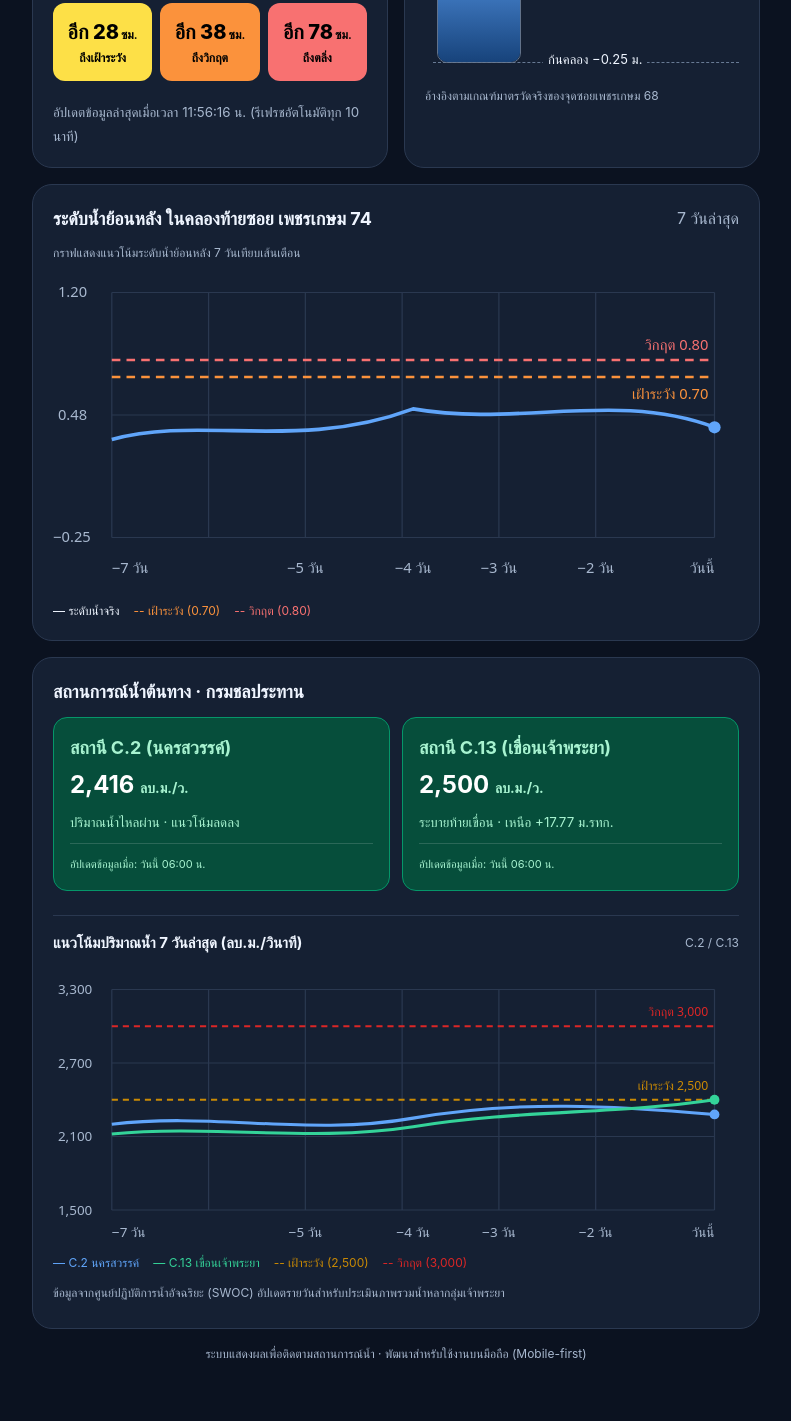
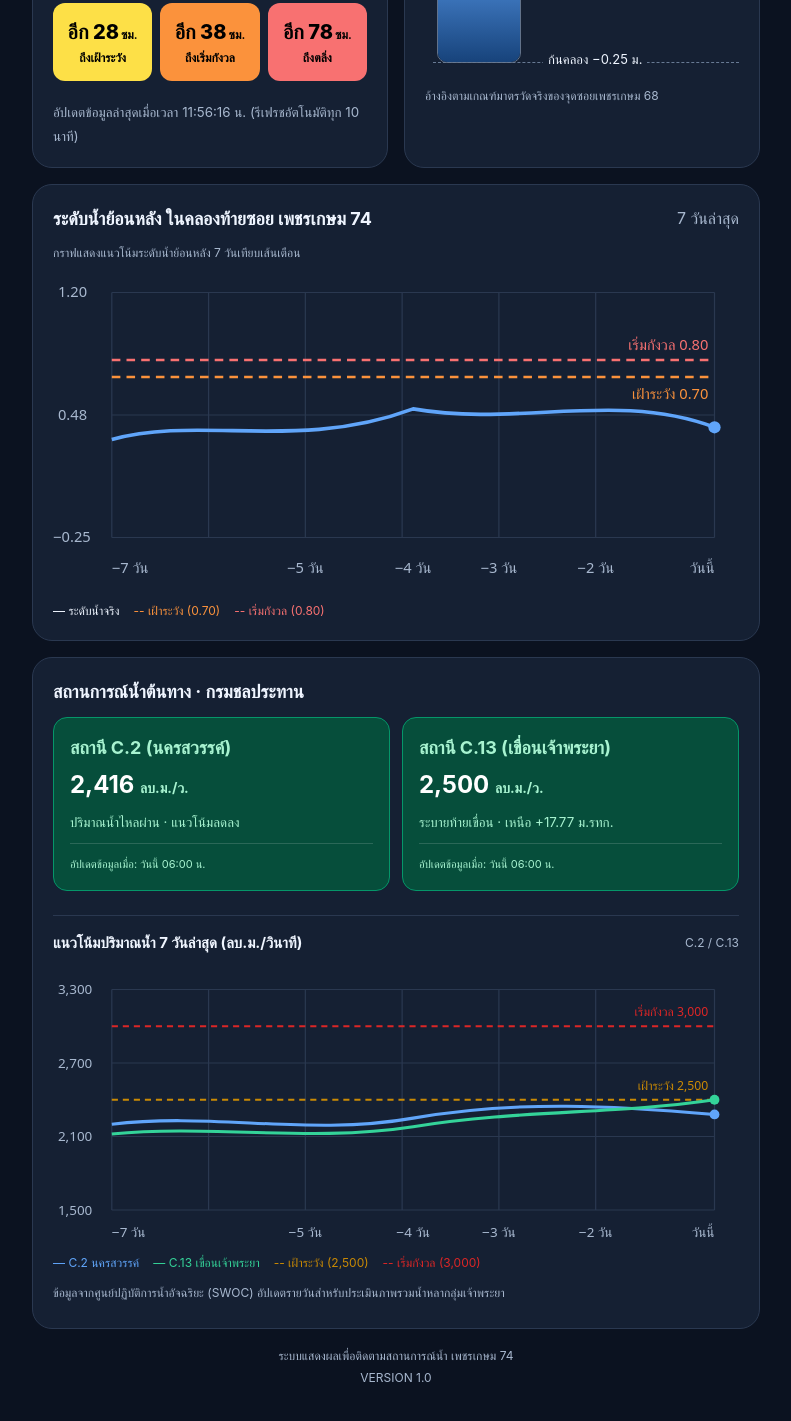
Before and after one commit to 4890595-BROY/Flood74, a plain HTML site: page index.html in a window 1280 px wide. Shown: the part 459-1880 px from the top of the page, without its empty margins (244-1035 px from the left). Drawn offline with Linux system fonts and the light colour scheme.

Commit message:
Add files via upload

```diff
--- a/index.html
+++ b/index.html
@@ -44,7 +44,6 @@ p { margin:6px 0 }
   border-radius:30px; padding:8px 18px; font-size:16px; font-weight:bold;
 }
 
-/* สไตล์กล่องระดับน้ำหลักแบบเปลี่ยนสีได้ตามเกณฑ์ */
 .value-box {
   border-radius: 16px; padding: 14px 10px; margin: 14px 0;
   text-align: center;
@@ -151,7 +150,7 @@ svg { display:block; width:100%; height:auto }
 .gate strong { font-size:18px; display:block; color:var(--blue) }
 .gate .val-big { font-size:24px; font-weight:bold; margin:6px 0 }
 .note { font-size:12px; color:var(--muted); margin-top:12px }
-footer { font-size:12px; color:var(--muted); text-align:center }
+footer { font-size:12px; color:var(--muted); text-align:center; line-height: 1.8; }
 @media(min-width:650px) {
   .overview { display:grid; grid-template-columns:1fr 1fr; gap:16px }
   .overview .card { margin-bottom:16px }
@@ -180,7 +179,6 @@ footer { font-size:12px; color:var(--muted); text-align:center }
         <span class="badge" id="status-badge">ปกติ</span>
       </div>
 
-      <!-- กล่องแสดงระดับน้ำหลัก ที่ปรับสีตามระดับน้ำ -->
       <div class="value-box status-green" id="main-value-box">
         <div class="label-top" id="main-label-text">ระดับน้ำปัจจุบัน</div>
         <div class="value">
@@ -198,7 +196,7 @@ footer { font-size:12px; color:var(--muted); text-align:center }
         </div>
         <div class="distance bg-orange">
           <div><strong style="color:#000" id="dist-danger">อีก 38</strong><span class="unit" style="color:#000">ซม.</span></div>
-          <span class="sub-bottom" style="color:#000">ถึงวิกฤต</span>
+          <span class="sub-bottom" style="color:#000">ถึงเริ่มกังวล</span>
         </div>
         <div class="distance bg-red">
           <div><strong style="color:#000" id="dist-bank">อีก 78</strong><span class="unit" style="color:#000">ซม.</span></div>
@@ -213,7 +211,7 @@ footer { font-size:12px; color:var(--muted); text-align:center }
       <div class="scale" role="img" aria-label="สเกลระดับน้ำคลองบางจาก">
         <div class="channel"><div class="water" id="water-bar" style="height:46.21%;"></div></div>
         <div class="mark" style="bottom:100%"><span>ตลิ่ง 1.20 ม.</span></div>
-        <div class="mark danger" style="bottom:72.41%"><span style="color:#f87171">วิกฤต 0.80 ม.</span></div>
+        <div class="mark danger" style="bottom:72.41%"><span style="color:#f87171">เริ่มกังวล 0.80 ม.</span></div>
         <div class="mark warn" style="bottom:65.52%"><span style="color:#fb923c">เฝ้าระวัง 0.70 ม.</span></div>
         <div class="mark now" id="water-mark" style="bottom:46.21%"><span>น้ำ <span id="water-mark-val">0.42</span> ม.</span></div>
         <div class="mark" style="bottom:0"><span>ก้นคลอง −0.25 ม.</span></div>
@@ -251,7 +249,7 @@ footer { font-size:12px; color:var(--muted); text-align:center }
               fill="none" stroke="#60a5fa" stroke-width="3"/>
         <circle cx="540" cy="130" r="5" fill="#60a5fa"/>
         <g font-family="system-ui,sans-serif" font-size="12">
-          <text x="535" y="67" text-anchor="end" fill="#f87171">วิกฤต 0.80</text>
+          <text x="535" y="67" text-anchor="end" fill="#f87171">เริ่มกังวล 0.80</text>
           <text x="535" y="107" text-anchor="end" fill="#fb923c">เฝ้าระวัง 0.70</text>
         </g>
       </svg>
@@ -259,7 +257,7 @@ footer { font-size:12px; color:var(--muted); text-align:center }
     <div class="legend">
       <span class="blue">― ระดับน้ำจริง</span>
       <span style="color:#fb923c">-- เฝ้าระวัง (0.70)</span>
-      <span style="color:#f87171">-- วิกฤต (0.80)</span>
+      <span style="color:#f87171">-- เริ่มกังวล (0.80)</span>
     </div>
   </section>
 
@@ -323,7 +321,7 @@ footer { font-size:12px; color:var(--muted); text-align:center }
           <circle cx="540" cy="110" r="4" fill="#34d399"/>
 
           <g font-family="system-ui,sans-serif" font-size="10">
-            <text x="535" y="42" text-anchor="end" fill="#dc2626">วิกฤต 3,000</text>
+            <text x="535" y="42" text-anchor="end" fill="#dc2626">เริ่มกังวล 3,000</text>
             <text x="535" y="102" text-anchor="end" fill="#ca8a04">เฝ้าระวัง 2,500</text>
           </g>
         </svg>
@@ -332,14 +330,15 @@ footer { font-size:12px; color:var(--muted); text-align:center }
         <span style="color:#60a5fa">― C.2 นครสวรรค์</span>
         <span style="color:#34d399">― C.13 เขื่อนเจ้าพระยา</span>
         <span style="color:#ca8a04">-- เฝ้าระวัง (2,500)</span>
-        <span style="color:#dc2626">-- วิกฤต (3,000)</span>
+        <span style="color:#dc2626">-- เริ่มกังวล (3,000)</span>
       </div>
     </div>
     <p class="note">ข้อมูลจากศูนย์ปฏิบัติการน้ำอัจฉริยะ (SWOC) อัปเดตรายวันสำหรับประเมินภาพรวมน้ำหลากลุ่มเจ้าพระยา</p>
   </section>
 
   <footer>
-    ระบบแสดงผลเพื่อติดตามสถานการณ์น้ำ · พัฒนาสำหรับใช้งานบนมือถือ (Mobile-first)
+    ระบบแสดงผลเพื่อติดตามสถานการณ์น้ำ เพชรเกษม 74<br>
+    VERSION 1.0
   </footer>
 </main>
 
@@ -351,7 +350,6 @@ footer { font-size:12px; color:var(--muted); text-align:center }
     return "status-red";
   }
 
-  // ฟังก์ชันคำนวณสีการ์ดระดับน้ำปัจจุบันตามเกณฑ์ (เฝ้าระวัง 0.70 = เหลือง, วิกฤต 0.80 = ส้ม, ตลิ่ง 1.20 = แดง)
   function getWaterLevelStatusClass(level) {
     if (level >= 1.20) return "status-red";
     if (level >= 0.80) return "status-orange";
@@ -392,7 +390,6 @@ footer { font-size:12px; color:var(--muted); text-align:center }
     document.getElementById("water-level").innerText = data.level.toFixed(2);
     document.getElementById("water-mark-val").innerText = data.level.toFixed(2);
 
-    // เปลี่ยนสีการ์ดระดับน้ำปัจจุบันตามค่าที่วัดได้
     const mainBox = document.getElementById("main-value-box");
     mainBox.className = "value-box " + getWaterLevelStatusClass(data.level);
 
```
